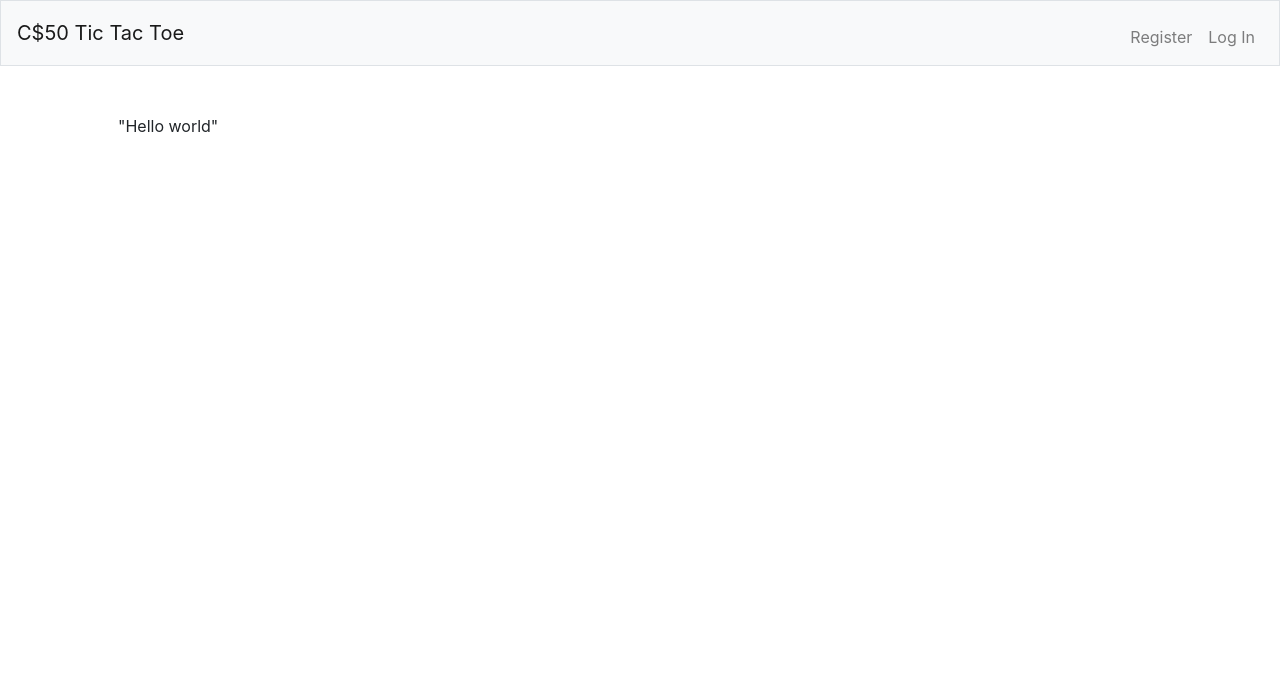
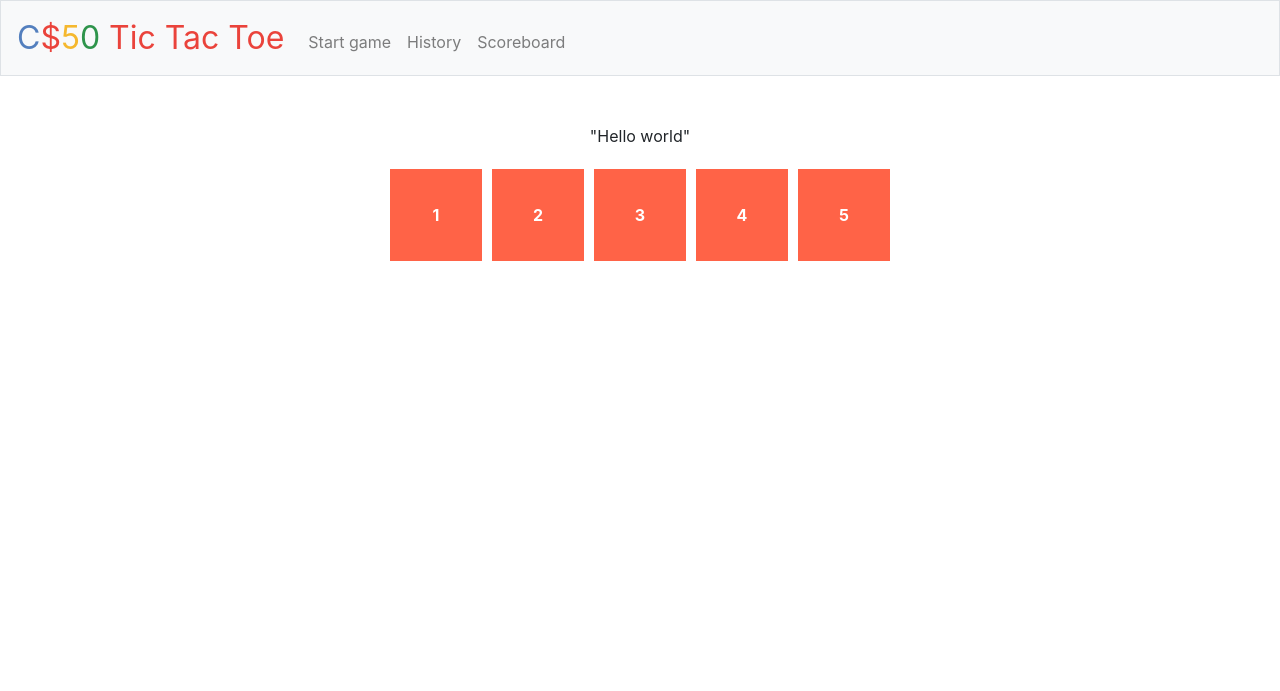
Before and after one commit to tranhuechi95/TicTacToe, a Flask app: page / in a window 1280 px wide. Shown: the top 691 px of the page. Run offline with Flask 2, Linux system fonts and the light colour scheme; some libraries are stand-ins or nearby versions.

Commit message:
Update the CSS

```diff
--- a/app/__init__.py
+++ b/app/__init__.py
@@ -28,6 +28,22 @@ def create_app(test_config=None):
     # a simple page that says hello
     @app.route('/')
     def index():
+        "TODO"
         return render_template("index.html")
 
+    @app.route('/startgame', methods =["GET", "POST"])
+    def startgame():
+        """User to select the size of the grid"""
+        if request.method == "POST":
+            "TODO"
+            sizes = int(request.form.get("size"))
+            return render_template("grid.html", sizes = sizes)
+
+        else:
+            sizes = [3,4,5,6,7,8,9,10]
+            return render_template("startgame.html", sizes = sizes)
+
+
+
+
     return app
--- /dev/null
+++ b/app/static/styles.css
@@ -0,0 +1,83 @@
+nav .navbar-brand
+{
+    /* size for brand */
+    font-size: xx-large;
+}
+
+/* colors for brand */
+nav .navbar-brand .blue
+{
+    color: #537fbe;
+}
+nav .navbar-brand .red
+{
+    color: #ea433b;
+}
+nav .navbar-brand .yellow
+{
+    color: #f5b82e;
+}
+nav .navbar-brand .green
+{
+    color: #2e944b;
+}
+
+main .form-control
+{
+    /* center form controls */
+    display: inline-block;
+
+    /* override Bootstrap's 100% width for form controls */
+    width: auto;
+}
+
+main
+{
+    /* scroll horizontally as needed */
+    overflow-x: auto;
+
+    /* center contents */
+    text-align: center;
+}
+
+main img
+{
+    /* constrain images on small screens */
+    max-width: 100%;
+}
+
+.grid {
+    margin: 0 auto;
+    width: 80vw;
+    max-width: 60vh;
+    height: 80vw;
+    max-height: 60vh;
+    font-size: 1rem;
+}
+.row {
+    display: flex;
+}
+.box {
+    background: tomato;
+    margin: 5px;
+    color: white;
+    font-weight: bold;
+    flex: 1 0 auto;
+    position: relative;
+}
+.box:after {
+    content: "";
+    float:left;
+    display: block;
+    padding-top: 100%;
+}
+.box .inner {
+    position: absolute;
+    left: 0;
+    right: 0;
+    bottom: 0;
+    top: 0;
+    display: flex;
+    align-items: center;
+    justify-content: center;
+}
--- a/app/templates/layout.html
+++ b/app/templates/layout.html
@@ -13,8 +13,9 @@
 
         <!-- https://favicon.io/emoji-favicons/money-mouth-face/ -->
         <link href="/static/favicon.ico" rel="icon">
-        <!--  -->
-        <link href="/static/styles.css" rel="stylesheet">
+        <!--
+        <link href="/static/styles.css" rel="stylesheet"> -->
+        <link rel="stylesheet" href="{{ url_for('static', filename='styles.css') }}">
 
         <script src="https://code.jquery.com/jquery-3.3.1.min.js"></script>
         <script src="https://cdnjs.cloudflare.com/ajax/libs/popper.js/1.14.3/umd/popper.min.js"></script>
@@ -32,6 +33,7 @@
                 <span class="navbar-toggler-icon"></span>
             </button>
             <div class="collapse navbar-collapse" id="navbar">
+                <!--
                 {% if session.user_id %}
                     <ul class="navbar-nav mr-auto mt-2">
                         <li class="nav-item"><a class="nav-link" href="/startgame">Start game</a></li>
@@ -46,7 +48,12 @@
                         <li class="nav-item"><a class="nav-link" href="/register">Register</a></li>
                         <li class="nav-item"><a class="nav-link" href="/login">Log In</a></li>
                     </ul>
-                {% endif %}
+                {% endif %} -->
+                    <ul class="navbar-nav mr-auto mt-2">
+                        <li class="nav-item"><a class="nav-link" href="/startgame">Start game</a></li>
+                        <li class="nav-item"><a class="nav-link" href="/history">History</a></li>
+                        <li class="nav-item"><a class="nav-link" href="/scoreboard">Scoreboard</a></li>
+                    </ul>
             </div>
         </nav>
 
@@ -60,7 +67,18 @@
 
         <main class="container p-5">
             {% block main %}{% endblock %}
+            <div class="grid">
+    <div class="row">
+        <div class="box"><div class="inner">1</div></div>
+        <div class="box"><div class="inner">2</div></div>
+        <div class="box"><div class="inner">3</div></div>
+        <div class="box"><div class="inner">4</div></div>
+        <div class="box"><div class="inner">5</div></div>
+    </div>
+</div>
         </main>
+
+
 
         <!--
         <footer class="small text-center text-muted">
```
Also changed, not shown: app/templates/grid.html (added, +33 -0 lines), app/templates/startgame.html (added, +33 -0 lines).
